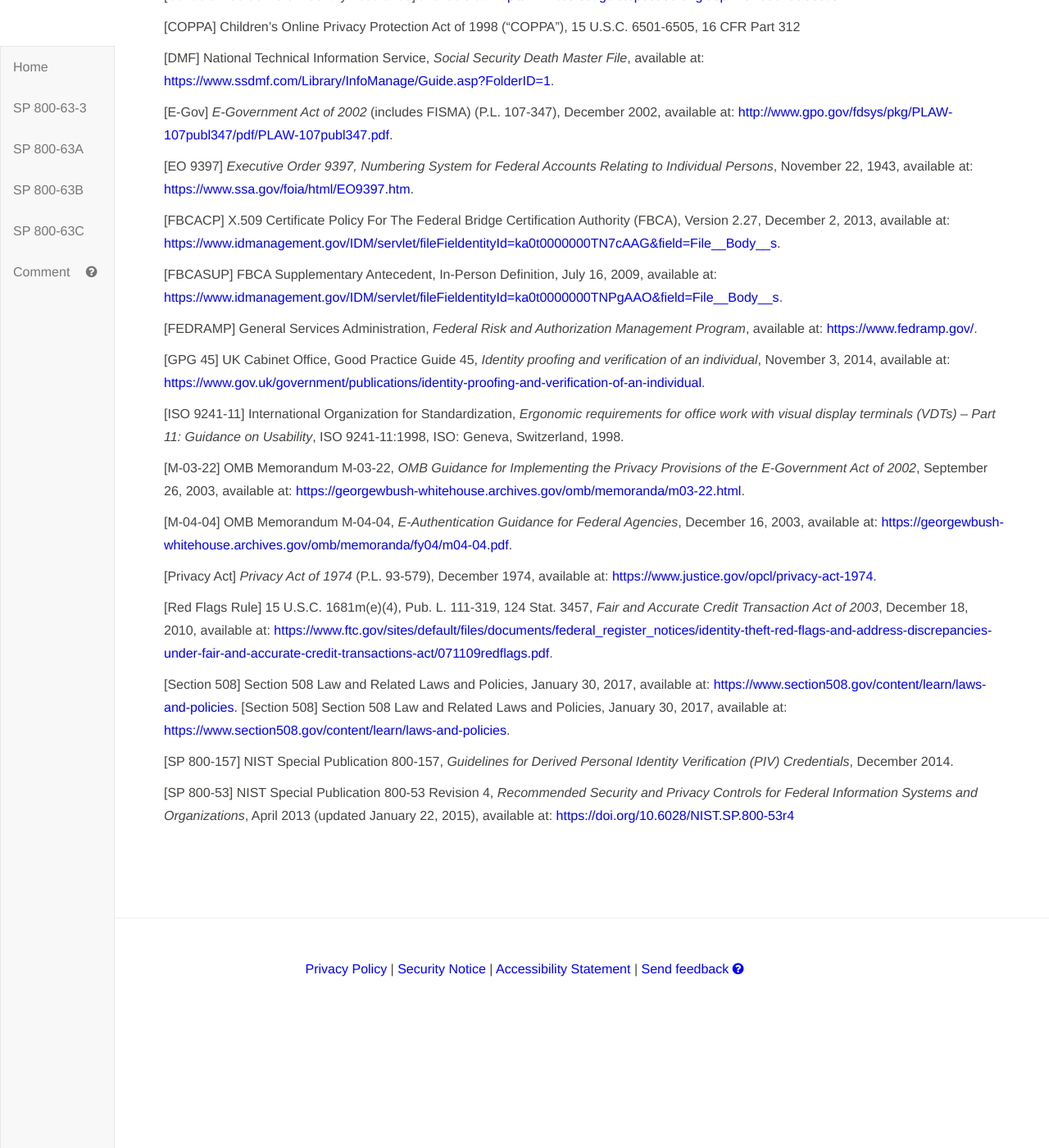
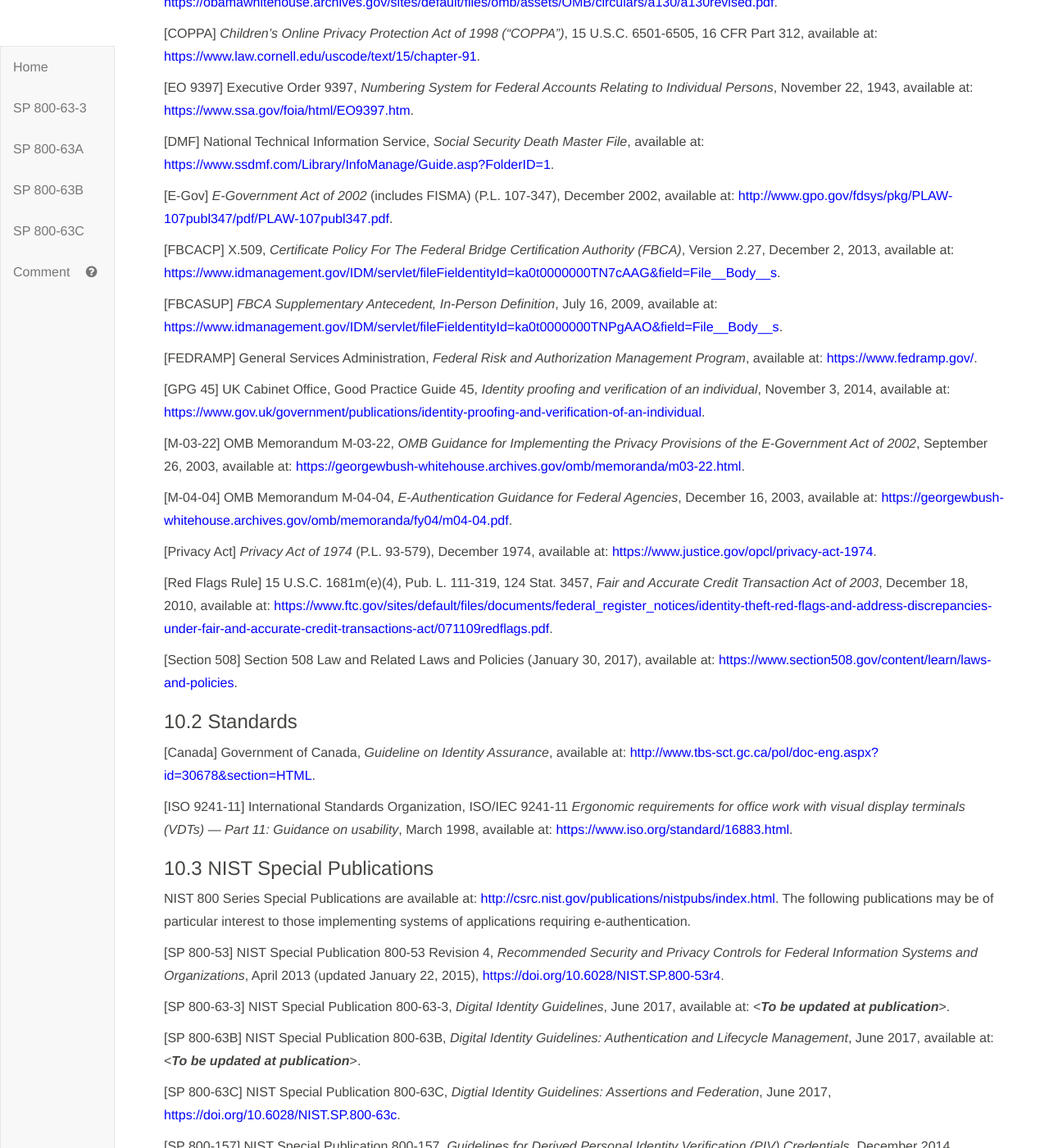
Before and after one commit to usnistgov/800-63-3, a Jekyll site: the page built from sp800-63a/sec10_references.md, in a window 1280 px wide and 1400 px high, scrolled down 242 px. Shown: the whole window at 82% size. Built offline with Jekyll 4.4.1, drawn with Linux system fonts in a browser that asks for light colours; our own code applies the rules of GitHub Pages for plain Markdown files; before the commit the page ends 1438 px from its top, so only the background shows below that; some of the changed text lies outside the part shown.

Commit message:
63A references

```diff
--- a/sp800-63a/sec10_references.md
+++ b/sp800-63a/sec10_references.md
@@ -6,27 +6,25 @@
 
 *This section is informative.*
 
+### 10.1 General References
+
 <a name="A-130"></a>[A-130] OMB Circular A-130, *Managing Federal Information as a Strategic Resource*, July 28, 2016, available at: <https://obamawhitehouse.archives.gov/sites/default/files/omb/assets/OMB/circulars/a130/a130revised.pdf>.
 
-<a name="canada"></a>[Canadian Guideline on Identity Assurance] available at: <http://www.tbs-sct.gc.ca/pol/doc-eng.aspx?id=30678&section=HTML>.
+<a name="COPPA"></a>[COPPA] *Children's Online Privacy Protection Act of 1998 ("COPPA")*, 15 U.S.C. 6501-6505, 16 CFR Part 312, available at: <https://www.law.cornell.edu/uscode/text/15/chapter-91>.
 
-<a name="COPPA"></a>[COPPA] Children's Online Privacy Protection Act of 1998 ("COPPA"), 15 U.S.C. 6501-6505, 16 CFR Part 312
+<a name="9397"></a>[EO 9397] Executive Order 9397, *Numbering System for Federal Accounts Relating to Individual Persons*, November 22, 1943, available at: <https://www.ssa.gov/foia/html/EO9397.htm>.
 
 <a name="dmf"></a>[DMF] National Technical Information Service, *Social Security Death Master File*, available at: <https://www.ssdmf.com/Library/InfoManage/Guide.asp?FolderID=1>.
 
 <a name="E-Gov"></a>[E-Gov] *E-Government Act of 2002* \(includes FISMA) (P.L. 107-347), December 2002, available at: <http://www.gpo.gov/fdsys/pkg/PLAW-107publ347/pdf/PLAW-107publ347.pdf>.
 
-<a name="9397"></a>[EO 9397] *Executive Order 9397, Numbering System for Federal Accounts Relating to Individual Persons*, November 22, 1943, available at: <https://www.ssa.gov/foia/html/EO9397.htm>.
+<a name="fbcacp"></a>[FBCACP] X.509, *Certificate Policy For The Federal Bridge Certification Authority (FBCA)*, Version 2.27, December 2, 2013, available at: <https://www.idmanagement.gov/IDM/servlet/fileFieldentityId=ka0t0000000TN7cAAG&field=File__Body__s>.
 
-<a name="fbcacp"></a>[FBCACP] X.509 Certificate Policy For The Federal Bridge Certification Authority (FBCA), Version 2.27, December 2, 2013, available at: <https://www.idmanagement.gov/IDM/servlet/fileFieldentityId=ka0t0000000TN7cAAG&field=File__Body__s>.
-
-<a name="fbcasup"></a>[FBCASUP] FBCA Supplementary Antecedent, In-Person Definition, July 16, 2009, available at: <https://www.idmanagement.gov/IDM/servlet/fileFieldentityId=ka0t0000000TNPgAAO&field=File__Body__s>.
+<a name="fbcasup"></a>[FBCASUP] *FBCA Supplementary Antecedent, In-Person Definition*, July 16, 2009, available at: <https://www.idmanagement.gov/IDM/servlet/fileFieldentityId=ka0t0000000TNPgAAO&field=File__Body__s>.
 
 <a name="FEDRAMP"></a>[FEDRAMP] General Services Administration, *Federal Risk and Authorization Management Program*, available at: <https://www.fedramp.gov/>.
 
-<a name="gpg45"></a>[GPG 45] UK Cabinet Office, Good Practice Guide 45, *Identity proofing and verification of an individual*, November 3, 2014, available at: <https://www.gov.uk/government/publications/identity-proofing-and-verification-of-an-individual>.
-
-<a name="ISO9241-11"></a>[ISO 9241-11] International Organization for Standardization, *Ergonomic requirements for office work with visual display terminals (VDTs) – Part 11: Guidance on Usability*, ISO 9241-11:1998, ISO: Geneva, Switzerland, 1998.
+<a name="GPG45"></a>[GPG 45] UK Cabinet Office, Good Practice Guide 45, *Identity proofing and verification of an individual*, November 3, 2014, available at: <https://www.gov.uk/government/publications/identity-proofing-and-verification-of-an-individual>.
 
 <a name="M-03-22"></a>[M-03-22] OMB Memorandum M-03-22, *OMB Guidance for Implementing the Privacy Provisions of the E-Government Act of 2002*, September 26, 2003, available at: <https://georgewbush-whitehouse.archives.gov/omb/memoranda/m03-22.html>.
 
@@ -36,9 +34,24 @@
 
 <a name="rfr"></a>[Red Flags Rule] 15 U.S.C. 1681m(e)(4), Pub. L. 111-319, 124 Stat. 3457, *Fair and Accurate Credit Transaction Act of 2003*, December 18, 2010, available at: <https://www.ftc.gov/sites/default/files/documents/federal_register_notices/identity-theft-red-flags-and-address-discrepancies-under-fair-and-accurate-credit-transactions-act/071109redflags.pdf>.
 
-<a name="Section508"></a>[Section 508] Section 508 Law and Related Laws and Policies, January 30, 2017, available at: <https://www.section508.gov/content/learn/laws-and-policies>.
-<a name="Section508"></a>[Section 508] Section 508 Law and Related Laws and Policies, January 30, 2017, available at: <https://www.section508.gov/content/learn/laws-and-policies>.
+<a name="Section508"></a>[Section 508] Section 508 Law and Related Laws and Policies (January 30, 2017), available at: <https://www.section508.gov/content/learn/laws-and-policies>.
 
-<a name="SP800-157"></a>[SP 800-157] NIST Special Publication 800-157, *Guidelines for Derived Personal Identity Verification (PIV) Credentials*, December 2014.
+### 10.2 Standards
 
-<a name="SP800-53"></a>[SP 800-53] NIST Special Publication 800-53 Revision 4, *Recommended Security and Privacy Controls for Federal Information Systems and Organizations*, April 2013 (updated January 22, 2015), available at: <https://doi.org/10.6028/NIST.SP.800-53r4>
+<a name="canada"></a>[Canada] Government of Canada, *Guideline on Identity Assurance*, available at: <http://www.tbs-sct.gc.ca/pol/doc-eng.aspx?id=30678&section=HTML>.
+
+<a name="ISO9241"></a>[ISO 9241-11] International Standards Organization, ISO/IEC 9241-11 *Ergonomic requirements for office work with visual display terminals (VDTs) — Part 11: Guidance on usability*, March 1998, available at: <https://www.iso.org/standard/16883.html>.
+
+### 10.3 NIST Special Publications
+
+NIST 800 Series Special Publications are available at: <http://csrc.nist.gov/publications/nistpubs/index.html>. The following publications may be of particular interest to those implementing systems of applications requiring e-authentication.
+
+<a name="SP800-53"></a>[SP 800-53] NIST Special Publication 800-53 Revision 4, *Recommended Security and Privacy Controls for Federal Information Systems and Organizations*, April 2013 (updated January 22, 2015), <https://doi.org/10.6028/NIST.SP.800-53r4>.
+
+<a name="SP800-63-3"></a>[SP 800-63-3] NIST Special Publication 800-63-3, *Digital Identity Guidelines*, June 2017, available at: <***To be updated at publication***>.
+
+<a name="SP800-63B"></a>[SP 800-63B] NIST Special Publication 800-63B, *Digital Identity Guidelines: Authentication and Lifecycle Management*, June 2017, available at: <***To be updated at publication***>.
+
+<a name="SP800-63C"></a>[SP 800-63C] NIST Special Publication 800-63C, *Digtial Identity Guidelines: Assertions and Federation*, June 2017, <https://doi.org/10.6028/NIST.SP.800-63c>.
+
+<a name="SP800-157"></a>[SP 800-157] NIST Special Publication 800-157, *Guidelines for Derived Personal Identity Verification (PIV) Credentials*, December 2014, <http://dx.doi.org/10.6028/NIST.SP.800-157>.
```
